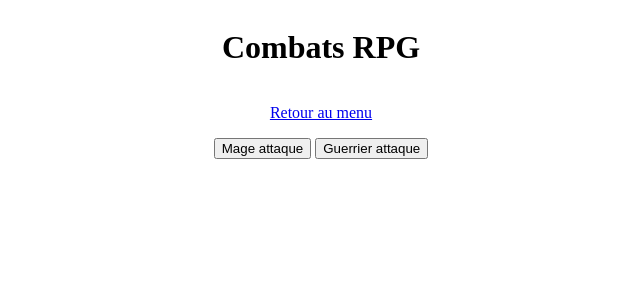
After one commit to Cemus/rpg-php, a PHP site: page /jeu.php in a window 1280 px wide. The commit adds this page. Shown: the top 300 px of the page, without its empty margins (319-959 px from the left). Run offline with PHP 8.4, Linux system fonts and the light colour scheme.

Commit message:
Feat: UI

```diff
--- a/armes.php
+++ b/armes.php
@@ -26,6 +26,7 @@ class Epee implements InterfaceArme{
         if ($jetDurabilite <= 10){
             $this->diminuerDurabilite();
         }
+        echo "<p>Il inflige ".$jetPuissance ." points de dégats.</p>";
         return $jetPuissance;
     }
 
@@ -78,7 +79,7 @@ class ProjectileMagique implements InterfaceArme{
 
     public function attaquer():int{
         $jetPuissance = rand(1,100);
-        echo "Il inflige ".$jetPuissance." points de dégats.";
+        echo "<p>Il inflige ".$jetPuissance." points de dégats.</p>";
         return $jetPuissance;
     }
 }
--- /dev/null
+++ b/jeu.php
@@ -0,0 +1,62 @@
+<?php
+session_start();
+include "./personnages.php";
+
+// Vérifie si les personnages existent déjà dans la session
+if (!isset($_SESSION['mage'])) {
+    $projectile = new ProjectileMagique("Projectile");
+    $mage = new Magicien("Jean", $projectile, $type="Magicien");
+    $_SESSION['mage'] = serialize($mage);
+} else {
+    $mage = unserialize($_SESSION['mage']);
+}
+
+if (!isset($_SESSION['guerrier'])) {
+  $epee = new Epee(5,10,"Epee");
+  $guerrier = new Guerrier("Paul", $epee, $type="Guerrier");
+  $_SESSION['guerrier'] = serialize($guerrier);
+} else {
+  $guerrier = unserialize($_SESSION['guerrier']);
+}
+
+
+?>
+
+<!DOCTYPE html>
+<html lang="en">
+<head>
+    <meta charset="UTF-8" />
+    <meta name="viewport" content="width=device-width, initial-scale=1.0" />
+    <link rel="stylesheet" href="style.css">
+    <title>RPG - Jeu</title>
+</head>
+<body>
+    <h1>Combats RPG</h1>
+
+
+
+    <nav>
+        <ul>
+            <li><a href="index.php">Retour au menu</a></li>
+        </ul>
+    </nav>
+
+    <?php
+    if (isset($_POST['mageAttaque'])) {
+        $mage->attaquer();
+        $_SESSION['mage'] = serialize($mage);
+    }
+    if (isset($_POST['guerrierAttaque'])) {
+        $guerrier->attaquer();
+        $_SESSION['guerrier'] = serialize($guerrier);
+    }
+    ?>
+
+    <form action="" method="post">
+            <button type="submit" name="mageAttaque">Mage attaque</button>
+            <button type="submit" name="guerrierAttaque">Guerrier attaque</button>
+        </form>
+
+
+</body>
+</html>
--- a/personnages.php
+++ b/personnages.php
@@ -17,8 +17,8 @@ abstract class Personnage{
     abstract function afficher():void;
 
     function attaquer():void{
-        echo "<p>J'attaque</p>";
-       $this->arme->attaquer();
+        echo "<p>".$this->nom." attaque !</p>";
+        $this->arme->attaquer();
     }
 
     function getNom():string{
@@ -61,7 +61,7 @@ class Magicien extends Personnage{
 
     public function afficher():void{
         echo "
-        <img src = 'https://ih1.redbubble.net/image.4674612568.0346/bg,f8f8f8-flat,750x,075,f-pad,750x1000,f8f8f8.u2.jpg' alt='Mage'
+        <img src = 'https://ih1.redbubble.net/image.4674612568.0346/bg,f8f8f8-flat,750x,075,f-pad,750x1000,f8f8f8.u2.jpg' alt='Mage'/>
         </br>
         <p>Maaaage</p>";
     }
@@ -73,7 +73,7 @@ class Magicien extends Personnage{
         $arme = $this->getArme();
         $arme->attaquer();
         if ($this->mana <= 0){
-            echo "<p>UGH, je tombe inconscient";
+            echo "<p>UGH, je tombe inconscient</p>";
         }
     }
 }
--- /dev/null
+++ b/style.css
@@ -0,0 +1,27 @@
+body {
+  display: flex;
+  flex-direction: column;
+  align-items: center;
+}
+
+ul {
+  padding: 0;
+}
+
+li {
+  list-style: none;
+}
+
+img {
+  height: 10rem;
+}
+
+.container {
+  display: flex;
+}
+
+figure {
+  display: flex;
+  flex-direction: column;
+  align-items: center;
+}
```
Also changed, not shown: index.php (+8 -36 lines), selection-personnage.php (added, +33 -0 lines).
